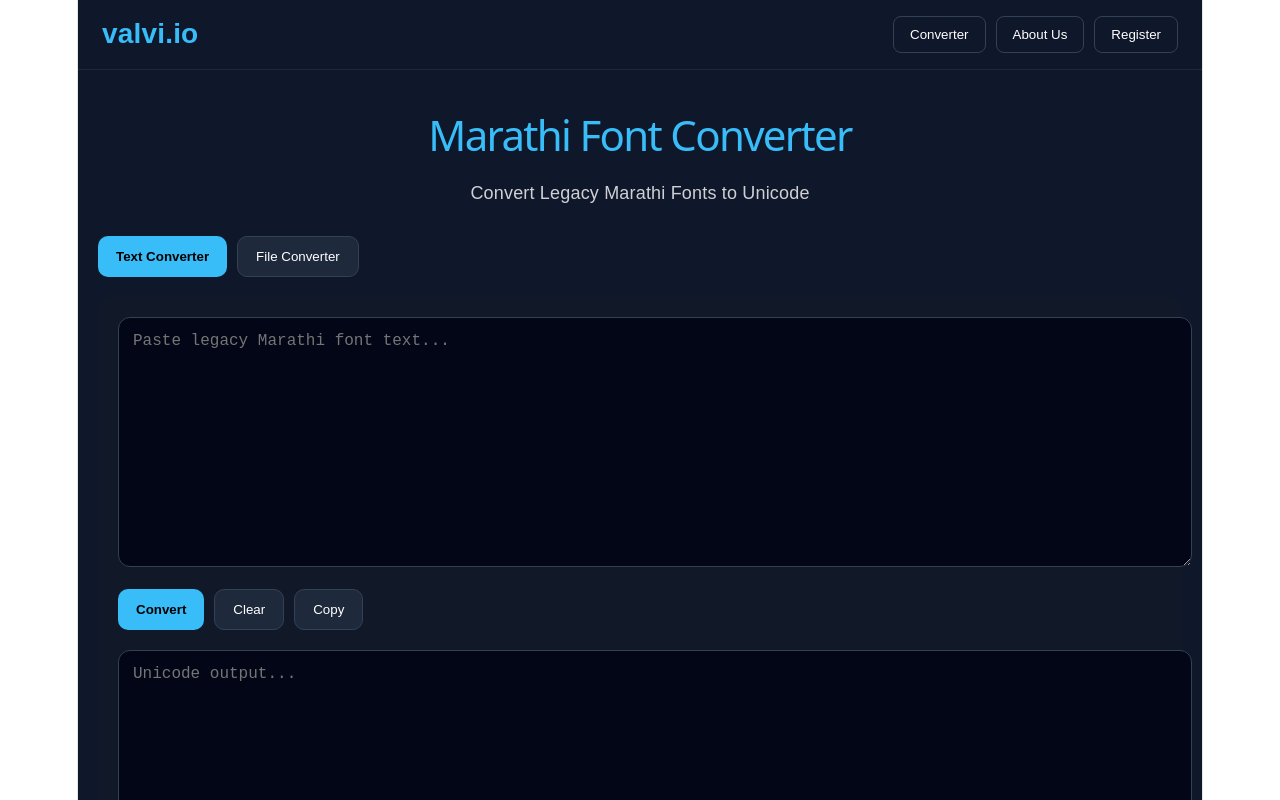
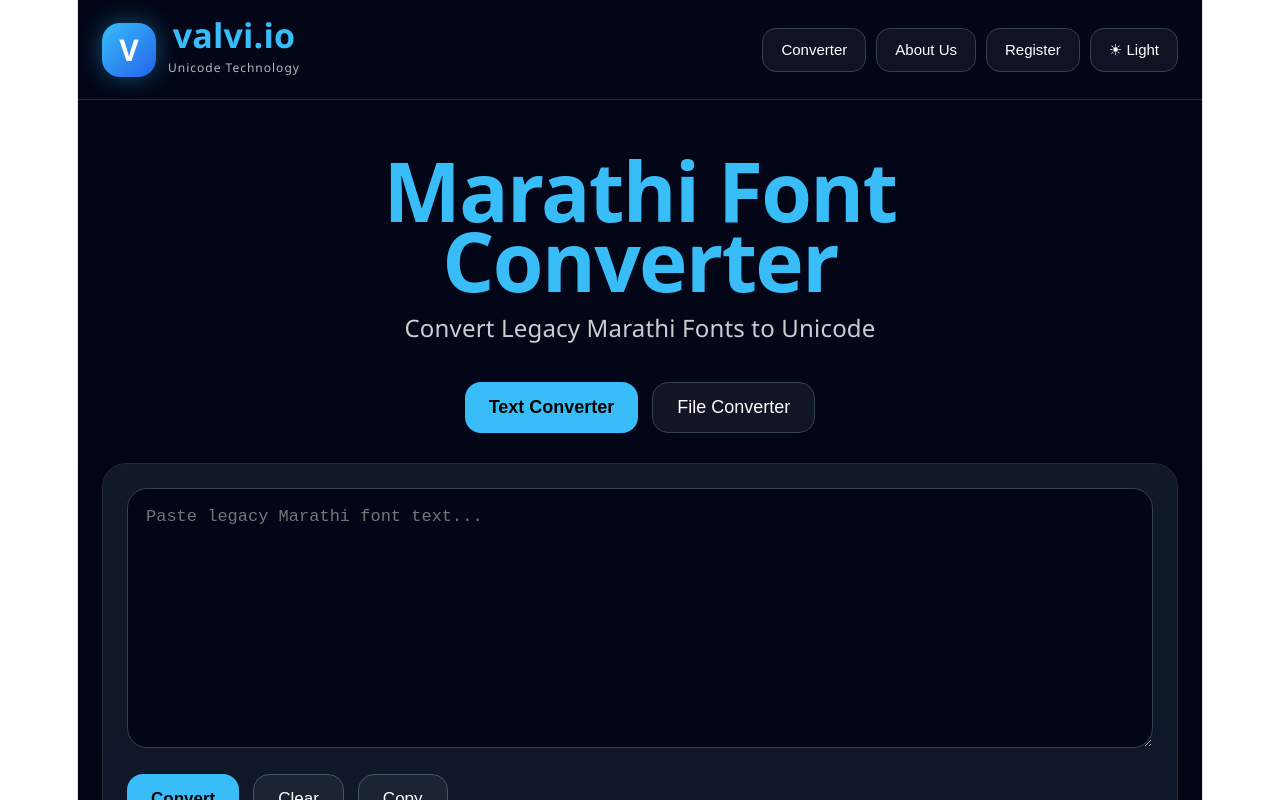
Before and after one commit to Ashish-valvi/font-converter-website, a React (Vite) app in the folder client/: page / in a window 1280 px wide. Shown: the top 800 px of the page. Built offline with nearby package versions, Linux system fonts and the light colour scheme.

Commit message:
ui ux update

```diff
--- a/client/src/App.jsx
+++ b/client/src/App.jsx
@@ -16,6 +16,10 @@ function App() {
   const [downloadUrl, setDownloadUrl] = useState("");
 
   const [copied, setCopied] = useState(false);
+
+  const [darkMode, setDarkMode] = useState(true);
+
+  const isMobile = window.innerWidth < 768;
 
   /* =========================================
      TEXT CONVERT
@@ -44,6 +48,7 @@ function App() {
       setOutput(data.converted);
 
     } catch (err) {
+
       alert("Conversion failed");
     }
 
@@ -124,7 +129,17 @@ function App() {
 
   return (
 
-    <div style={styles.page}>
+    <div
+      style={{
+        ...styles.page,
+        background: darkMode
+          ? "#020617"
+          : "#f8fafc",
+        color: darkMode
+          ? "#ffffff"
+          : "#020617"
+      }}
+    >
 
       {/* =====================================
           NAVBAR
@@ -132,11 +147,39 @@ function App() {
 
       <div style={styles.navbar}>
 
-        <div style={styles.logo}>
-          valvi.io
+        {/* LOGO */}
+
+        <div style={styles.logoWrap}>
+
+          <div style={styles.logoIcon}>
+            V
+          </div>
+
+          <div>
+
+            <div style={styles.logoText}>
+              valvi.io
+            </div>
+
+            <div style={styles.logoSub}>
+              Unicode Technology
+            </div>
+
+          </div>
+
         </div>
 
-        <div style={styles.navLinks}>
+        {/* NAVIGATION */}
+
+        <div
+          style={{
+            ...styles.navLinks,
+            width: isMobile ? "100%" : "auto",
+            justifyContent: isMobile
+              ? "center"
+              : "flex-end"
+          }}
+        >
 
           <button
             style={styles.navBtn}
@@ -159,6 +202,17 @@ function App() {
             Register
           </button>
 
+          <button
+            style={styles.navBtn}
+            onClick={() =>
+              setDarkMode(!darkMode)
+            }
+          >
+            {darkMode
+              ? "☀ Light"
+              : "🌙 Dark"}
+          </button>
+
         </div>
       </div>
 
@@ -176,21 +230,37 @@ function App() {
 
           <>
 
+            {/* HERO */}
+
             <div style={styles.hero}>
 
-              <h1 style={styles.title}>
-                Marathi Font Converter
+              <h1
+                style={{
+                  ...styles.title,
+                  fontSize: isMobile
+                    ? "58px"
+                    : "82px"
+                }}
+              >
+                Marathi Font
+                <br />
+                Converter
               </h1>
 
-              <p style={styles.subtitle}>
+              <p
+                style={{
+                  ...styles.subtitle,
+                  fontSize: isMobile
+                    ? "16px"
+                    : "24px"
+                }}
+              >
                 Convert Legacy Marathi Fonts to Unicode
               </p>
 
             </div>
 
-            {/* ============================
-                MODE SWITCH
-            ============================ */}
+            {/* MODE SWITCH */}
 
             <div style={styles.modeWrap}>
 
@@ -218,9 +288,9 @@ function App() {
 
             </div>
 
-            {/* ============================
+            {/* =====================================
                 TEXT MODE
-            ============================ */}
+            ===================================== */}
 
             {mode === "text" && (
 
@@ -230,7 +300,9 @@ function App() {
                   style={styles.textarea}
                   placeholder="Paste legacy Marathi font text..."
                   value={input}
-                  onChange={(e) => setInput(e.target.value)}
+                  onChange={(e) =>
+                    setInput(e.target.value)
+                  }
                 />
 
                 <div style={styles.row}>
@@ -239,7 +311,9 @@ function App() {
                     style={styles.primaryBtn}
                     onClick={handleConvert}
                   >
-                    {loading ? "Converting..." : "Convert"}
+                    {loading
+                      ? "Converting..."
+                      : "Convert"}
                   </button>
 
                   <button
@@ -277,27 +351,41 @@ function App() {
               </div>
             )}
 
-            {/* ============================
+            {/* =====================================
                 FILE MODE
-            ============================ */}
+            ===================================== */}
 
             {mode === "file" && (
 
               <div
                 style={styles.dropZone}
-                onDragOver={(e) => e.preventDefault()}
+                onDragOver={(e) =>
+                  e.preventDefault()
+                }
                 onDrop={handleDrop}
               >
 
-                <h2>Upload DOCX File</h2>
+                <h2
+                  style={{
+                    fontSize: isMobile
+                      ? "36px"
+                      : "42px"
+                  }}
+                >
+                  Upload DOCX File
+                </h2>
 
-                <p>
+                <p style={styles.uploadText}>
                   Drag & Drop or Select File
                 </p>
 
                 <input
                   type="file"
-                  onChange={(e) => setFile(e.target.files[0])}
+                  onChange={(e) =>
+                    setFile(
+                      e.target.files[0]
+                    )
+                  }
                 />
 
                 {file && (
@@ -337,7 +425,8 @@ function App() {
 
                       a.href = downloadUrl;
 
-                      a.download = "converted.docx";
+                      a.download =
+                        "converted.docx";
 
                       a.click();
                     }}
@@ -353,21 +442,26 @@ function App() {
           </>
         )}
 
-        {/* =================================
-            ABOUT
-        ================================= */}
+        {/* ABOUT */}
 
         {page === "about" && (
 
           <div style={styles.infoCard}>
 
-            <h2>About Us</h2>
+            <h2>About valvi.io</h2>
 
             <p>
-              valvi.io provides Marathi font
-              conversion tools for Unicode,
-              document conversion and
+              valvi.io builds Unicode
+              conversion tools for Marathi,
+              Hindi and Indian language
               publishing workflows.
+            </p>
+
+            <p>
+              We provide DOCX conversion,
+              legacy font conversion,
+              Unicode migration and desktop
+              publishing tools.
             </p>
 
             <p>
@@ -377,9 +471,7 @@ function App() {
           </div>
         )}
 
-        {/* =================================
-            REGISTER
-        ================================= */}
+        {/* REGISTER */}
 
         {page === "register" && (
 
@@ -388,7 +480,8 @@ function App() {
             <h2>Register</h2>
 
             <p>
-              Registration module coming soon.
+              User registration system
+              coming soon.
             </p>
 
           </div>
@@ -396,9 +489,7 @@ function App() {
 
       </div>
 
-      {/* =====================================
-          FOOTER
-      ===================================== */}
+      {/* FOOTER */}
 
       <footer style={styles.footer}>
         © 2026 valvi.io — All Rights Reserved
@@ -416,24 +507,59 @@ const styles = {
 
   page: {
     minHeight: "100vh",
-    background: "#0f172a",
-    color: "#fff",
-    fontFamily: "Arial"
+    fontFamily:
+      "'Segoe UI', sans-serif",
+    transition: "0.3s"
   },
 
   navbar: {
     display: "flex",
     justifyContent: "space-between",
     alignItems: "center",
-    padding: "16px 24px",
+    padding: "18px 24px",
     borderBottom: "1px solid #1e293b",
-    flexWrap: "wrap"
+    flexWrap: "wrap",
+    gap: "16px"
   },
 
-  logo: {
-    fontSize: "28px",
-    fontWeight: "700",
-    color: "#38bdf8"
+  logoWrap: {
+    display: "flex",
+    alignItems: "center",
+    gap: "12px"
+  },
+
+  logoIcon: {
+    width: "54px",
+    height: "54px",
+    borderRadius: "18px",
+
+    background:
+      "linear-gradient(135deg,#38bdf8,#2563eb)",
+
+    display: "flex",
+    justifyContent: "center",
+    alignItems: "center",
+
+    fontSize: "30px",
+    fontWeight: "900",
+    color: "#fff",
+
+    boxShadow:
+      "0 0 25px rgba(56,189,248,0.4)"
+  },
+
+  logoText: {
+    fontSize: "34px",
+    fontWeight: "800",
+    color: "#38bdf8",
+    lineHeight: "34px"
+  },
+
+  logoSub: {
+    fontSize: "12px",
+    opacity: 0.7,
+    letterSpacing: "1px",
+    marginTop: "3px"
   },
 
   navLinks: {
@@ -443,156 +569,253 @@ const styles = {
   },
 
   navBtn: {
-    background: "transparent",
+    background:
+      "rgba(255,255,255,0.05)",
+
     color: "#fff",
+
     border: "1px solid #334155",
-    padding: "10px 16px",
-    borderRadius: "8px",
-    cursor: "pointer"
+
+    padding: "12px 18px",
+
+    borderRadius: "14px",
+
+    cursor: "pointer",
+
+    fontSize: "15px",
+
+    transition: "0.3s"
   },
 
   container: {
-    maxWidth: "1100px",
+    maxWidth: "1200px",
     margin: "0 auto",
-    padding: "20px"
+    padding: "24px",
+    width: "100%",
+    boxSizing: "border-box"
   },
 
   hero: {
     textAlign: "center",
-    marginBottom: "30px"
+    marginBottom: "40px",
+    marginTop: "30px"
   },
 
   title: {
-    fontSize: "42px",
-    color: "#38bdf8"
+    color: "#38bdf8",
+    lineHeight: "0.85",
+    marginBottom: "20px",
+    fontWeight: "800"
   },
 
   subtitle: {
-    opacity: 0.8
+    opacity: 0.8,
+    fontWeight: "500"
   },
 
   modeWrap: {
     display: "flex",
-    gap: "10px",
-    marginBottom: "20px",
-    flexWrap: "wrap"
+    gap: "14px",
+    marginBottom: "30px",
+    flexWrap: "wrap",
+    justifyContent: "center"
   },
 
   modeBtn: {
-    padding: "12px 18px",
-    borderRadius: "10px",
+    padding: "14px 24px",
+    borderRadius: "16px",
     border: "1px solid #334155",
-    background: "#1e293b",
+    background:
+      "rgba(255,255,255,0.06)",
     color: "#fff",
-    cursor: "pointer"
+    cursor: "pointer",
+    fontSize: "18px"
   },
 
   activeModeBtn: {
-    padding: "12px 18px",
-    borderRadius: "10px",
+    padding: "14px 24px",
+    borderRadius: "16px",
     border: "none",
     background: "#38bdf8",
     color: "#000",
     cursor: "pointer",
-    fontWeight: "700"
+    fontWeight: "700",
+    fontSize: "18px"
   },
 
   card: {
-    background: "#111827",
-    padding: "20px",
-    borderRadius: "16px"
+    background:
+      "linear-gradient(180deg,#111827,#0f172a)",
+
+    padding: "24px",
+
+    borderRadius: "24px",
+
+    border: "1px solid #1e293b",
+
+    boxShadow:
+      "0 0 30px rgba(0,0,0,0.3)"
   },
 
   textarea: {
     width: "100%",
-    height: "220px",
-    borderRadius: "12px",
+    minHeight: "260px",
+
+    borderRadius: "20px",
+
     border: "1px solid #334155",
+
     background: "#020617",
+
     color: "#fff",
-    padding: "14px",
-    fontSize: "16px",
-    resize: "vertical"
+
+    padding: "18px",
+
+    fontSize: "17px",
+
+    resize: "vertical",
+
+    boxSizing: "border-box",
+
+    outline: "none"
   },
 
   output: {
     width: "100%",
-    height: "260px",
-    borderRadius: "12px",
+    minHeight: "280px",
+
+    borderRadius: "20px",
+
     border: "1px solid #334155",
+
     background: "#020617",
+
     color: "#38bdf8",
-    padding: "14px",
-    fontSize: "16px",
+
+    padding: "18px",
+
+    fontSize: "17px",
+
     marginTop: "20px",
-    resize: "vertical"
+
+    resize: "vertical",
+
+    boxSizing: "border-box",
+
+    outline: "none"
   },
 
   row: {
     display: "flex",
-    gap: "10px",
-    marginTop: "15px",
+    gap: "14px",
+    marginTop: "20px",
     flexWrap: "wrap"
   },
 
   primaryBtn: {
     background: "#38bdf8",
+
     color: "#000",
+
     border: "none",
-    padding: "12px 18px",
-    borderRadius: "10px",
+
+    padding: "14px 24px",
+
+    borderRadius: "16px",
+
     cursor: "pointer",
-    fontWeight: "700"
+
+    fontWeight: "700",
+
+    fontSize: "17px"
   },
 
   secondaryBtn: {
-    background: "#1e293b",
+    background:
+      "rgba(255,255,255,0.05)",
+
     color: "#fff",
-    border: "1px solid #334155",
-    padding: "12px 18px",
-    borderRadius: "10px",
-    cursor: "pointer"
+
+    border: "1px solid #475569",
+
+    padding: "14px 24px",
+
+    borderRadius: "16px",
+
+    cursor: "pointer",
+
+    fontSize: "17px"
   },
 
   downloadBtn: {
-    marginTop: "20px",
+    marginTop: "24px",
+
     background: "#22c55e",
+
     color: "#fff",
+
     border: "none",
-    padding: "14px 22px",
-    borderRadius: "10px",
+
+    padding: "16px 28px",
+
+    borderRadius: "16px",
+
     cursor: "pointer",
-    fontWeight: "700"
+
+    fontWeight: "700",
+
+    fontSize: "18px"
   },
 
   dropZone: {
-    background: "#111827",
+    background:
+      "linear-gradient(180deg,#111827,#0f172a)",
+
     border: "2px dashed #38bdf8",
-    padding: "60px 20px",
+
+    padding: "80px 20px",
+
     textAlign: "center",
-    borderRadius: "16px"
+
+    borderRadius: "28px",
+
+    boxShadow:
+      "0 0 30px rgba(0,0,0,0.3)"
+  },
+
+  uploadText: {
+    fontSize: "24px",
+    marginBottom: "20px"
   },
 
   fileName: {
-    marginTop: "14px",
-    color: "#38bdf8"
+    marginTop: "18px",
+    color: "#38bdf8",
+    fontSize: "18px"
   },
 
   success: {
     color: "#22c55e",
-    marginTop: "10px"
+    marginTop: "12px",
+    fontWeight: "600"
   },
 
   infoCard: {
-    background: "#111827",
-    padding: "30px",
-    borderRadius: "16px"
+    background:
+      "linear-gradient(180deg,#111827,#0f172a)",
+
+    padding: "40px",
+
+    borderRadius: "24px",
+
+    border: "1px solid #1e293b"
   },
 
   footer: {
     textAlign: "center",
-    padding: "30px",
-    opacity: 0.7
+    padding: "40px",
+    opacity: 0.7,
+    fontSize: "18px"
   }
 };
 
```
